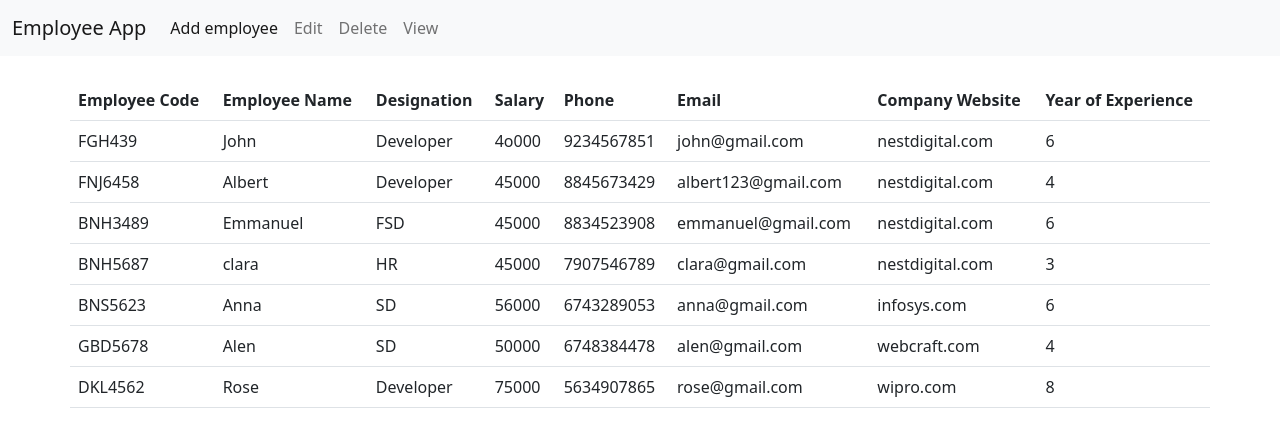
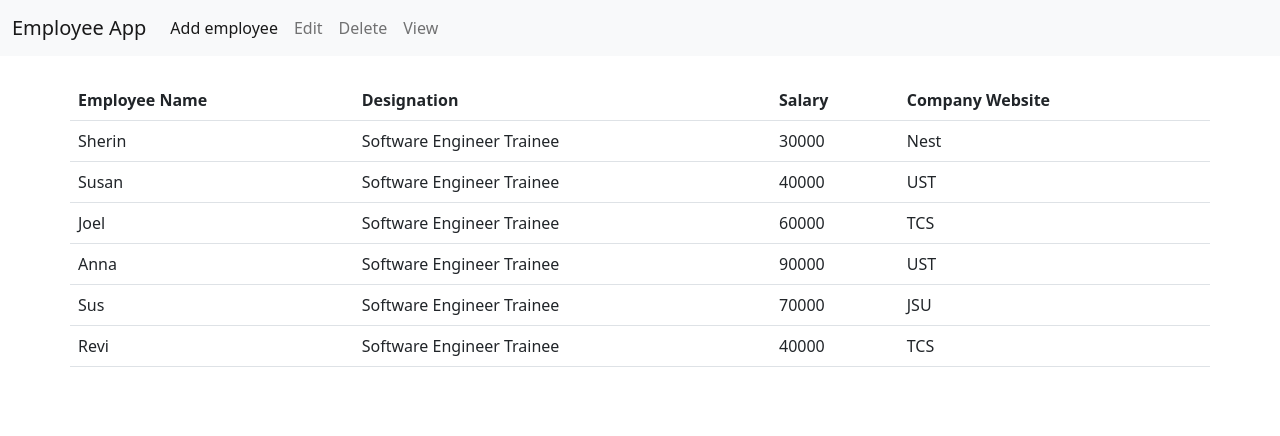
Before and after one commit to sherinsebastian200/Employee-Angular-App, an Angular app: page /view in a window 1280 px wide. Shown: the top 436 px of the page. Built offline with nearby package versions, Linux system fonts and the light colour scheme.

Commit message:
data binding

```diff
--- a/src/app/admin-login/admin-login.component.html
+++ b/src/app/admin-login/admin-login.component.html
@@ -1,7 +1,7 @@
 <div class="container">
     <div class="row">
         <div class="col col-12 col-sm-12 col-md-12 col-lg-12 col-xl-12 col-xxl-12">
-            <div class="row g-3">
+            <div class="row g-3 mt-4">
                 <div class="col col-12 col-sm-12 col-md-12 col-lg-12 col-xl-12 col-xxl-12">
                     <label for="" class="form-label">User Name</label>
                     <input type="text" class="form-control">
--- a/src/app/view-employee/view-employee.component.html
+++ b/src/app/view-employee/view-employee.component.html
@@ -3,88 +3,25 @@
     <div class="row mt-4">
         <table class="table">
             <thead>
-              <tr>
-                <th scope="col">Employee Code</th>
+              <tr >
+
                 <th scope="col">Employee Name</th>
                 <th scope="col">Designation</th>
                 <th scope="col">Salary</th>
-                <th scope="col">Phone</th>
-                <th scope="col">Email</th>
                 <th scope="col">Company Website</th>
-                <th scope="col">Year of Experience</th>
+
               </tr>
             </thead>
             <tbody>
-              <tr>
-                <td>FGH439</td>
-                <td>John</td>
-                <td>Developer</td>
-                <td>4o000</td>
-                <td>9234567851</td>
-                <td>john@gmail.com</td>
-                <td>nestdigital.com</td>
-                <td>6</td>
+              <tr *ngFor="let i of data">
+                <td>{{i.name}}</td>
+                <td>{{i.designation}}</td>
+                <td>{{i.salary}}</td>
+                <td>{{i.Company}}</td>
+
+
               </tr>
-              <tr>
-                <td>FNJ6458</td>
-                <td>Albert</td>
-                <td>Developer</td>
-                <td>45000</td>
-                <td>8845673429</td>
-                <td>albert123@gmail.com</td>
-                <td>nestdigital.com</td>
-                <td>4</td>
-              </tr>
-              <tr>
-                <td>BNH3489</td>
-                <td>Emmanuel</td>
-                <td>FSD</td>
-                <td>45000</td>
-                <td>8834523908</td>
-                <td>emmanuel@gmail.com</td>
-                <td>nestdigital.com</td>
-                <td>6</td>
-              </tr>
-              <tr>
-                <td>BNH5687</td>
-                <td>clara</td>
-                <td>HR</td>
-                <td>45000</td>
-                <td>7907546789</td>
-                <td>clara@gmail.com</td>
-                <td>nestdigital.com</td>
-                <td>3</td>
-              </tr>
-              <tr>
-                <td>BNS5623</td>
-                <td>Anna</td>
-                <td>SD</td>
-                <td>56000</td>
-                <td>6743289053</td>
-                <td>anna@gmail.com</td>
-                <td>infosys.com</td>
-                <td>6</td>
-              </tr>
-              <tr>
-                <td>GBD5678</td>
-                <td>Alen</td>
-                <td>SD</td>
-                <td>50000</td>
-                <td>6748384478</td>
-                <td>alen@gmail.com</td>
-                <td>webcraft.com</td>
-                <td>4</td>
-              </tr>
-              <tr>
-                <td>DKL4562</td>
-                <td>Rose</td>
-                <td>Developer</td>
-                <td>75000</td>
-                <td>5634907865</td>
-                <td>rose@gmail.com</td>
-                <td>wipro.com</td>
-                <td>8</td>
-              </tr>
+
             </tbody>
           </table>
     </div>
--- a/src/app/view-employee/view-employee.component.ts
+++ b/src/app/view-employee/view-employee.component.ts
@@ -1,4 +1,5 @@
 import { Component } from '@angular/core';
+import { NgSelectOption } from '@angular/forms';
 
 @Component({
   selector: 'app-view-employee',
@@ -6,5 +7,43 @@ import { Component } from '@angular/core';
   styleUrls: ['./view-employee.component.css']
 })
 export class ViewEmployeeComponent {
+  data:any = [
+    {
+        "name":"Sherin",
+        "designation" :"Software Engineer Trainee",
+        "salary":30000,
+        "Company":"Nest"
 
+    },
+    {
+      "name":"Susan",
+      "designation" :"Software Engineer Trainee",
+      "salary":40000,
+      "Company":"UST"
+    },
+  {
+    "name":"Joel",
+    "designation" :"Software Engineer Trainee",
+    "salary":60000,
+    "Company":"TCS"
+  },
+  {
+    "name":"Anna",
+    "designation" :"Software Engineer Trainee",
+    "salary":90000,
+    "Company":"UST"
+  },
+  {
+    "name":"Sus",
+    "designation" :"Software Engineer Trainee",
+    "salary":70000,
+    "Company":"JSU"
+  },
+  {
+    "name":"Revi",
+    "designation" :"Software Engineer Trainee",
+    "salary":40000,
+    "Company":"TCS"
+  }
+]
 }
```
